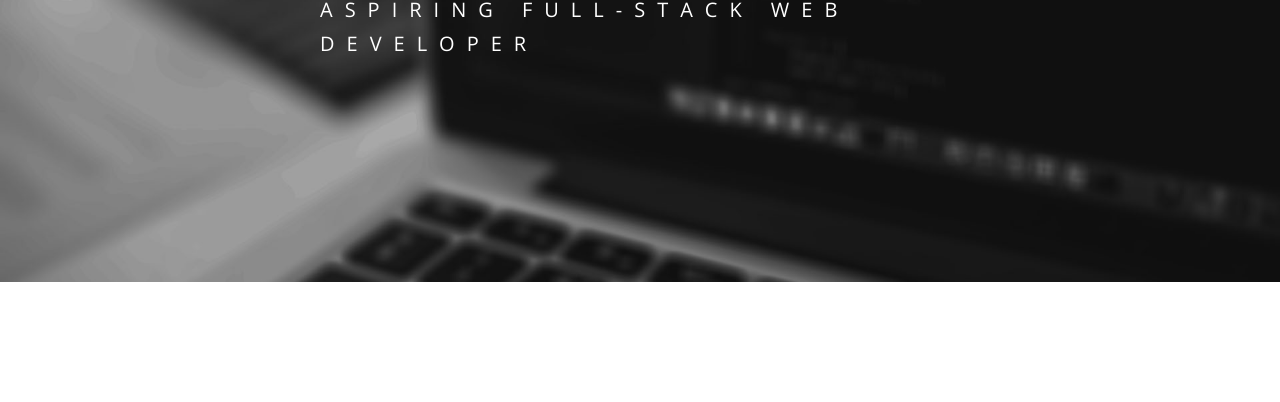
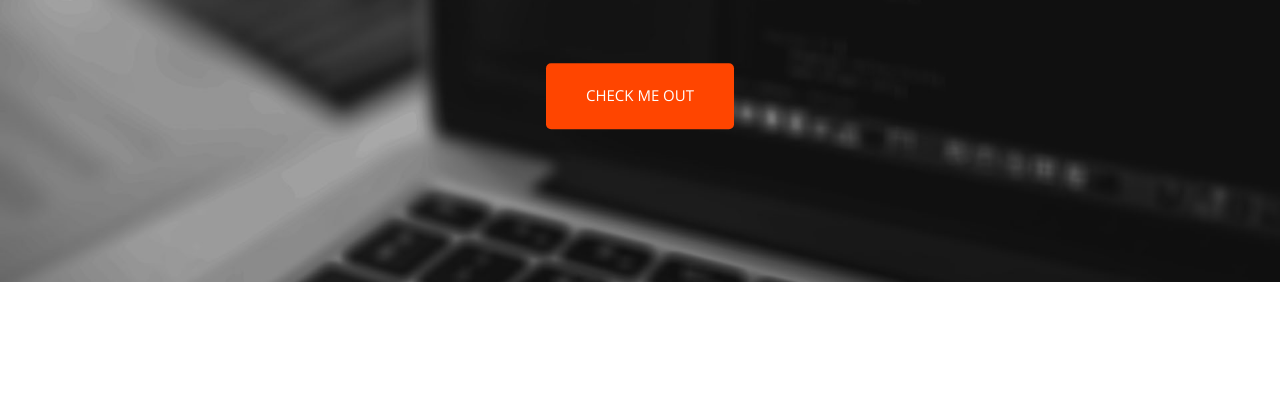
Before and after one commit to qodist/andy-portfolio, a website: page index.html in a window 1280 px wide. Shown: the part 398-800 px from the top of the page. Drawn offline with nearby package versions, Linux system fonts and the light colour scheme.

Commit message:
added button to header

```diff
--- a/index.html
+++ b/index.html
@@ -30,6 +30,8 @@
                 <span class="heading-primary-main">Andrew Reynolds</span>
                 <span class="heading-primary-sub">Aspiring Full-Stack Web Developer</span>
             </h1>
+
+            <a href="#" class="btn btn-orange btn-animated">Check me out</a>
         </div>
 
     </header>
--- a/sass/abstracts/_variables.scss
+++ b/sass/abstracts/_variables.scss
@@ -1,5 +1,7 @@
 //COLORS
 $color-light: #fff;
+$color-dark: #000;
+$orange-dark: #ff4500;
 
 // GRID
 $grid-width: 114rem;
--- a/sass/base/_animations.scss
+++ b/sass/base/_animations.scss
@@ -29,3 +29,15 @@
         transform: translateX(0);
     }
 }
+
+@keyframes moveInBottom {
+    0% {
+       opacity: 0;
+       transform: translateY(5rem);
+    }
+
+    100% {
+        opacity: 1;
+        transform: translateX(0);
+    }
+}
--- a/sass/components/_button.scss
+++ b/sass/components/_button.scss
@@ -0,0 +1,30 @@
+.btn:link,
+.btn:visited {
+    display: inline-block;
+    text-transform: uppercase;
+    text-decoration: none;
+    padding: 2rem 4rem;
+    font-size: 1.5rem;
+    border-radius: .5rem;
+    transition: all .2s;
+}
+
+.btn:hover {
+    transform: translateY(3px);
+    box-shadow: 0 1rem 2rem rgba($color-dark, .3);
+}
+
+.btn:active {
+    transform: translateY(1px);
+    box-shadow: 0 .5rem 1rem rgba($color-dark, .3);
+}
+
+.btn-orange {
+    background-color: $orange-dark;
+    color: $color-light;
+}
+
+.btn-animated {
+    animation: moveInBottom .5s ease-out .75s;
+    animation-fill-mode: backwards;
+}
--- a/sass/layout/_header.scss
+++ b/sass/layout/_header.scss
@@ -21,6 +21,7 @@
     top: 50%;
     left: 50%;
     transform: translate(-50%, -50%);
+    text-align: center;
 }
 
 .heading-primary {
@@ -28,6 +29,7 @@
     text-transform: uppercase;
 
     backface-visibility: hidden;
+    margin-bottom: 7rem;
 }
 
 .heading-primary-main {
```
Also changed, not shown: css/style.css.
